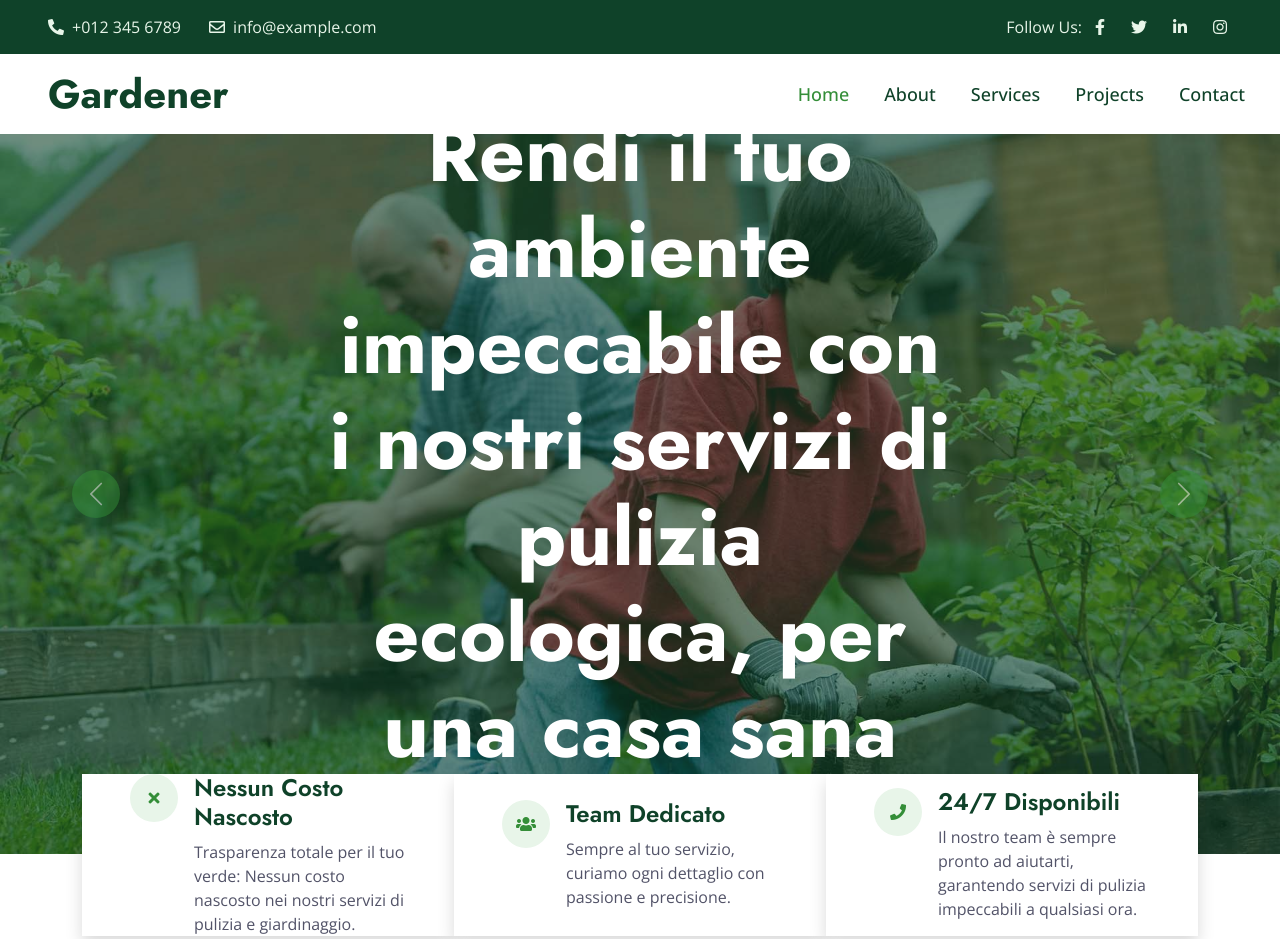
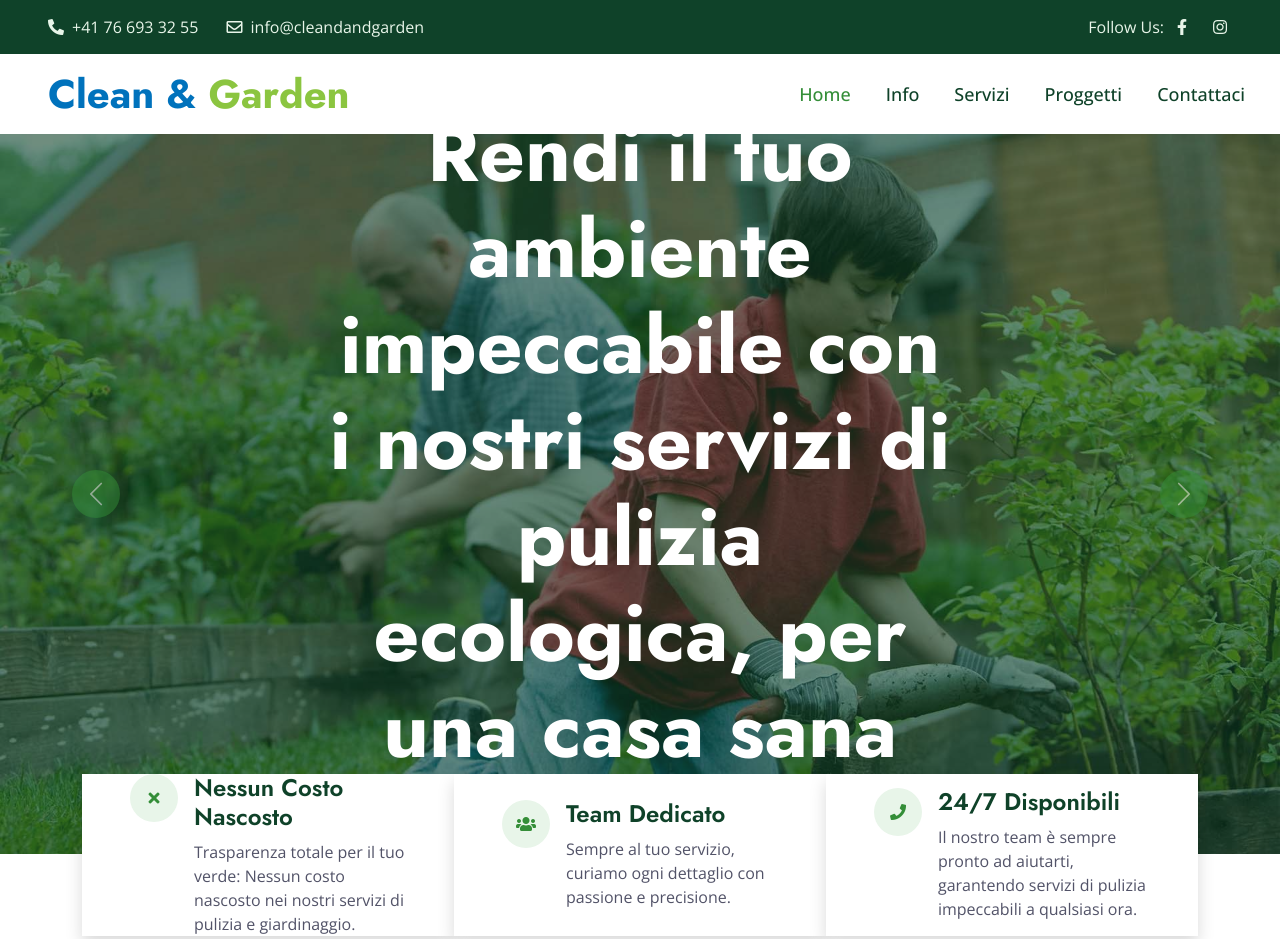
Before and after one commit to iwassomethingamazing/cleandndgarden, a plain HTML site: page index.html in a window 1280 px wide. Shown: the top 939 px of the page. Drawn offline with nearby package versions, Linux system fonts and the light colour scheme.

Commit message:
Update index.html

```diff
--- a/index.html
+++ b/index.html
@@ -46,19 +46,17 @@
             <div class="col-lg-7 px-5 text-start">
                 <div class="h-100 d-inline-flex align-items-center me-4">
                     <span class="fa fa-phone-alt me-2"></span>
-                    <span>+012 345 6789</span>
+                    <span>+41 76 693 32 55</span>
                 </div>
                 <div class="h-100 d-inline-flex align-items-center">
                     <span class="far fa-envelope me-2"></span>
-                    <span>info@example.com</span>
+                    <span>info@cleandandgarden</span>
                 </div>
             </div>
             <div class="col-lg-5 px-5 text-end">
                 <div class="h-100 d-inline-flex align-items-center mx-n2">
                     <span>Follow Us:</span>
                     <a class="btn btn-link text-light" href=""><i class="fab fa-facebook-f"></i></a>
-                    <a class="btn btn-link text-light" href=""><i class="fab fa-twitter"></i></a>
-                    <a class="btn btn-link text-light" href=""><i class="fab fa-linkedin-in"></i></a>
                     <a class="btn btn-link text-light" href=""><i class="fab fa-instagram"></i></a>
                 </div>
             </div>
@@ -70,7 +68,10 @@
     <!-- Navbar Start -->
     <nav class="navbar navbar-expand-lg bg-white navbar-light sticky-top p-0">
         <a href="index.html" class="navbar-brand d-flex align-items-center px-4 px-lg-5">
-            <h1 class="m-0">Gardener</h1>
+            <h1 class="m-0"><h1 class="m-0">
+    <span style="color: #0072bc;">Clean &</span>
+    <span style="color: #8bc540;">Garden</span>
+       </h1>
         </a>
         <button type="button" class="navbar-toggler me-4" data-bs-toggle="collapse" data-bs-target="#navbarCollapse">
             <span class="navbar-toggler-icon"></span>
@@ -78,10 +79,10 @@
         <div class="collapse navbar-collapse" id="navbarCollapse">
             <div class="navbar-nav ms-auto p-4 p-lg-0">
                 <a href="index.html" class="nav-item nav-link active">Home</a>
-                <a href="about.html" class="nav-item nav-link">About</a>
-                <a href="service.html" class="nav-item nav-link">Services</a>
-                <a href="project.html" class="nav-item nav-link">Projects</a>
-                <a href="contact.html" class="nav-item nav-link">Contact</a>
+                <a href="about.html" class="nav-item nav-link">Info</a>
+                <a href="service.html" class="nav-item nav-link">Servizi</a>
+                <a href="project.html" class="nav-item nav-link">Proggetti</a>
+                <a href="contact.html" class="nav-item nav-link">Contattaci</a>
                     </div>
                 </div>
             </div>
```
